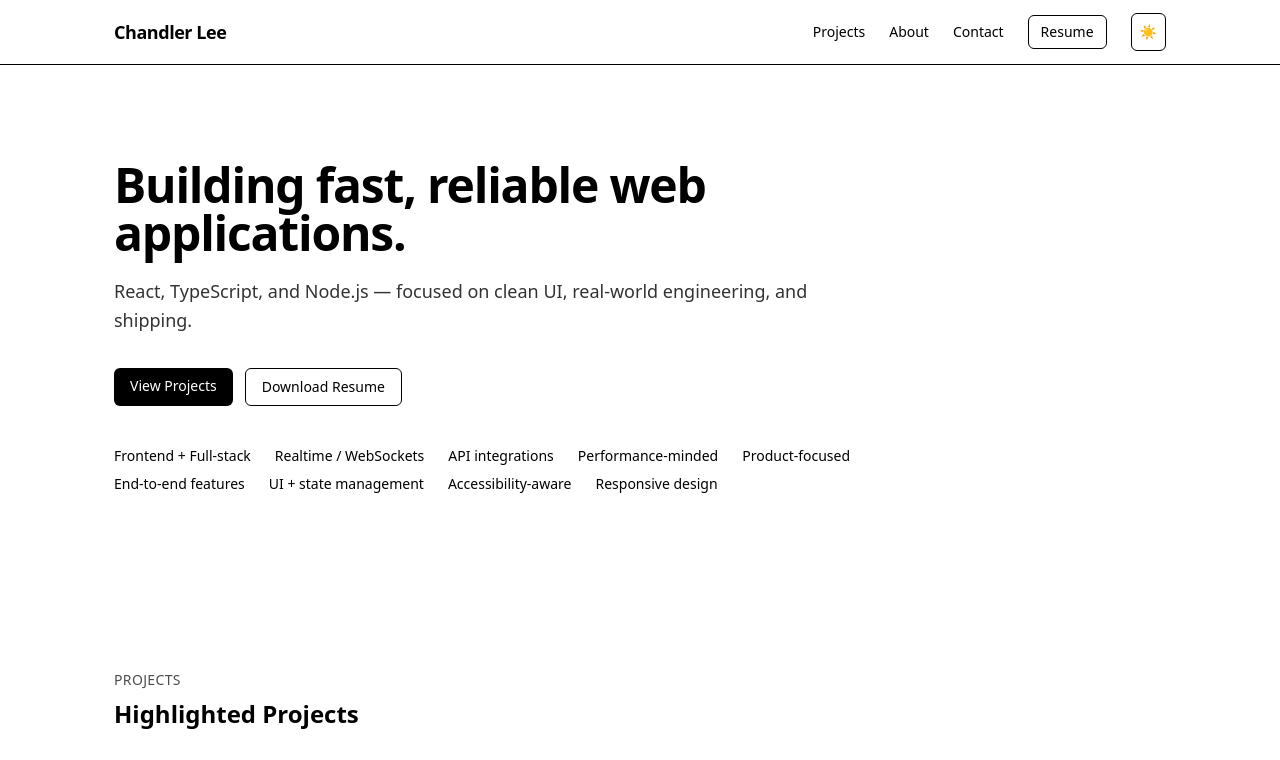
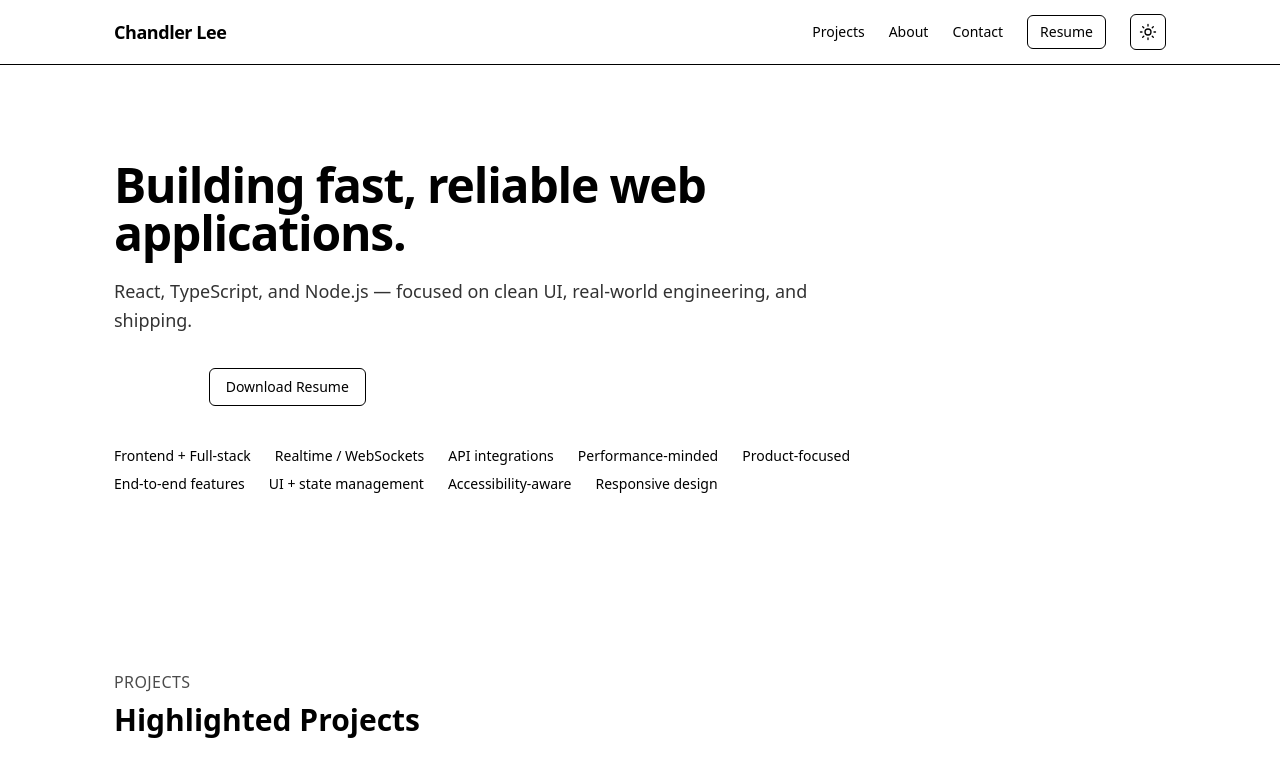
Before and after one commit to Reldnahc/chandlerlee.me, a React (Vite) app: page / in a window 1280 px wide. Shown: the top 760 px of the page. Built offline with nearby package versions, Linux system fonts and the light colour scheme.

Commit message:
update theme

```diff
--- a/src/components/Footer.tsx
+++ b/src/components/Footer.tsx
@@ -2,13 +2,12 @@ import Container from "./Container";
 
 export default function Footer() {
     return (
-        <footer className="border-t py-10">
+        <footer className="border-t py-10 border-accent">
             <Container className="flex flex-col gap-2 text-sm opacity-70">
                 <div>© {new Date().getFullYear()} Chandler Lee</div>
                 <div className="flex gap-4">
-                    <a href="https://github.com/Reldnahc" className="hover:opacity-100">GitHub</a>
-                    <a href="https://www.linkedin.com/" className="hover:opacity-100">LinkedIn</a>
-                    <a href="mailto:hi@chandler.me" className="hover:opacity-100">Email</a>
+                    <a href="https://github.com/Reldnahc" className="hover:opacity-100 hover:text-accent hover:underline">GitHub</a>
+                    <a href="mailto:hi@chandler.me" className="hover:opacity-100 hover:text-accent hover:underline">Email</a>
                 </div>
             </Container>
         </footer>
--- a/src/components/Header.tsx
+++ b/src/components/Header.tsx
@@ -26,7 +26,7 @@ export default function Header() {
                             <a
                                 key={item.href}
                                 href={item.href}
-                                className="text-muted hover:text-text transition"
+                                className="hover:text-accent hover:underline text-muted transition"
                             >
                                 {item.label}
                             </a>
@@ -36,7 +36,7 @@ export default function Header() {
                             href="/Chandler_Lee_Resume.pdf"
                             target="_blank"
                             rel="noopener noreferrer"
-                            className="rounded-md border border-border bg-surface px-3 py-1.5 font-medium text-text hover:bg-surface/70 transition"
+                            className="hover:bg-text/20 rounded-md border border-border  px-3 py-1.5 font-medium text-text transition"
                         >
                             Resume
                         </a>
--- a/src/components/ProjectCard.tsx
+++ b/src/components/ProjectCard.tsx
@@ -33,7 +33,7 @@ export default function ProjectCard({ project }: Props) {
                                 key={l.href} href={l.href}
                                 target="_blank"
                                 rel="noopener noreferrer"
-                                className="underline underline-offset-4 opacity-90 hover:opacity-100"
+                                className="underline underline-offset-4 opacity-90 hover:opacity-100 hover:text-accent"
                             >
                                 {l.label}
                             </a>
--- a/src/components/Section.tsx
+++ b/src/components/Section.tsx
@@ -15,11 +15,11 @@ export default function Section({ id, title, eyebrow, children }: Props) {
                 {(eyebrow || title) && (
                     <header className="mb-8">
                         {eyebrow && (
-                            <div className="text-sm uppercase tracking-wide opacity-70">
+                            <div className="text-md uppercase tracking-wide opacity-70 text-accent">
                                 {eyebrow}
                             </div>
                         )}
-                        {title && <h2 className="mt-2 text-2xl font-semibold">{title}</h2>}
+                        {title && <h2 className="mt-2 text-3xl font-semibold">{title}</h2>}
                     </header>
                 )}
                 {children}
--- a/src/components/ThemeToggle.tsx
+++ b/src/components/ThemeToggle.tsx
@@ -57,10 +57,47 @@ export function ThemeToggle() {
             type="button"
             aria-label="Toggle theme"
             title={resolvedTheme === "dark" ? "Switch to light" : "Switch to dark"}
-            className="rounded-md border border-border bg-surface p-2 text-muted hover:text-text transition"
+            className="hover:bg-text/20 hover:cursor-pointer rounded-md border border-border p-2 text-muted hover:text-text transition"
             onClick={toggle}
         >
-            {resolvedTheme === "dark" ? "🌙" : "☀️"}
+            {resolvedTheme === "dark" ? <MoonIcon /> : <SunIcon />}
         </button>
     );
 }
+
+function SunIcon() {
+    return (
+        <svg
+            width="18"
+            height="18"
+            viewBox="0 0 24 24"
+            fill="none"
+            stroke="currentColor"
+            strokeWidth="1.75"
+            strokeLinecap="round"
+            strokeLinejoin="round"
+            aria-hidden
+        >
+            <circle cx="12" cy="12" r="4" />
+            <path d="M12 2v2M12 20v2M4.93 4.93l1.41 1.41M17.66 17.66l1.41 1.41M2 12h2M20 12h2M4.93 19.07l1.41-1.41M17.66 6.34l1.41-1.41" />
+        </svg>
+    );
+}
+
+function MoonIcon() {
+    return (
+        <svg
+            width="18"
+            height="18"
+            viewBox="0 0 24 24"
+            fill="none"
+            stroke="currentColor"
+            strokeWidth="1.75"
+            strokeLinecap="round"
+            strokeLinejoin="round"
+            aria-hidden
+        >
+            <path d="M21 12.8A9 9 0 1111.2 3a7 7 0 109.8 9.8z" />
+        </svg>
+    );
+}
--- a/src/sections/Contact.tsx
+++ b/src/sections/Contact.tsx
@@ -9,13 +9,10 @@ export default function Contact() {
                 </p>
 
                 <div className="mt-6 flex flex-col gap-3 text-sm font-medium">
-                    <a className="underline underline-offset-4" href="mailto:hi@chandler.me">
+                    <a className="underline underline-offset-4 hover:text-accent" href="mailto:hi@chandler.me">
                         hi@chandler.me
                     </a>
-                    <a className="underline underline-offset-4" href="https://www.linkedin.com/">
-                        LinkedIn
-                    </a>
-                    <a className="underline underline-offset-4" href="https://github.com/Reldnahc">
+                    <a className="underline underline-offset-4 hover:text-accent" href="https://github.com/Reldnahc">
                         GitHub
                     </a>
                 </div>
--- a/src/sections/Hero.tsx
+++ b/src/sections/Hero.tsx
@@ -16,16 +16,16 @@ export default function Hero() {
 
                     <div className="mt-8 flex flex-wrap gap-3">
                         <a
-                            href="#projects"
-                            className="rounded-md bg-black px-4 py-2 text-sm font-medium text-white"
+                            href="#contact"
+                            className="bg-accent hover:bg-accent/50 rounded-md px-4 py-2 text-sm font-medium text-white"
                         >
-                            View Projects
+                            Contact
                         </a>
                         <a
                             href="/Chandler_Lee_Resume.pdf"
                             target="_blank"
                             rel="noopener noreferrer"
-                            className="rounded-md border px-4 py-2 text-sm font-medium"
+                            className="hover:bg-text/20 rounded-md border px-4 py-2 text-sm font-medium"
                         >
                             Download Resume
                         </a>
--- a/src/styles/App.css
+++ b/src/styles/App.css
@@ -8,6 +8,7 @@
   --text: #111827;     /* near-black, not pure */
   --muted: #4b5563;    /* secondary text */
   --subtle: #6b7280;   /* tertiary / labels */
+  --accent: #06768d;
 }
 
 :root[data-theme="dark"] {
@@ -18,6 +19,7 @@
   --text: #eaeaea;     /* soft white */
   --muted: #b5b5b5;    /* readable muted */
   --subtle: #8f8f8f;
+  --accent: #06768d;
 }
 
 
@@ -30,6 +32,7 @@
     --text: #eaeaea;     /* soft white */
     --muted: #b5b5b5;    /* readable muted */
     --subtle: #8f8f8f;
+    --accent: #06768d;
   }
 }
 
@@ -40,26 +43,7 @@
   --color-text: var(--text);
   --color-muted: var(--muted);
   --color-subtle: var(--subtle);
-}
-
-.bg-app {
-  background-color: var(--bg);
-}
-
-.bg-surface {
-  background-color: var(--surface);
-}
-
-.text-app {
-  color: var(--text);
-}
-
-.text-muted {
-  color: var(--muted);
-}
-
-.border-app {
-  border-color: var(--border);
+  --color-accent: var(--accent);
 }
 
 html,
```
